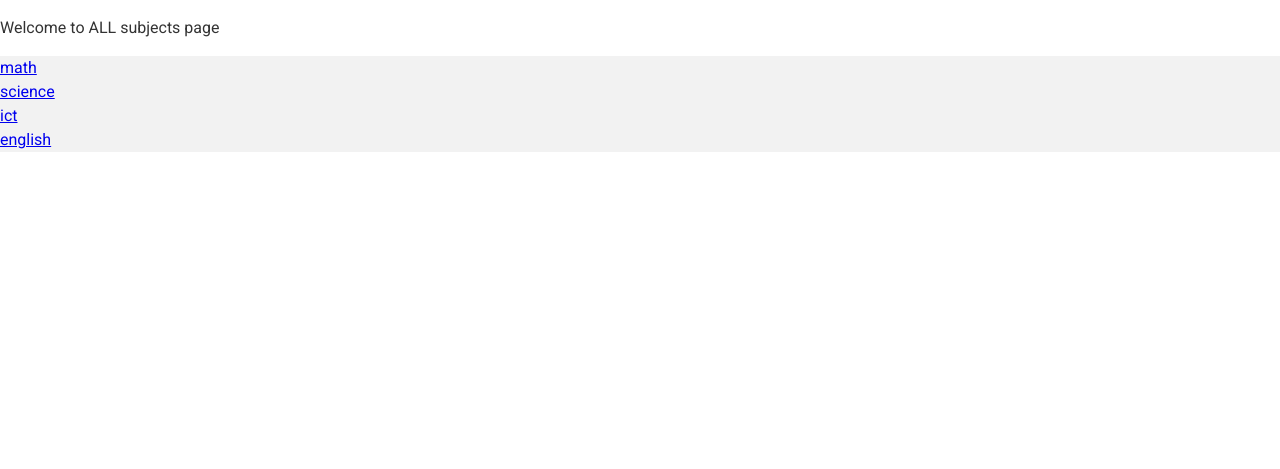
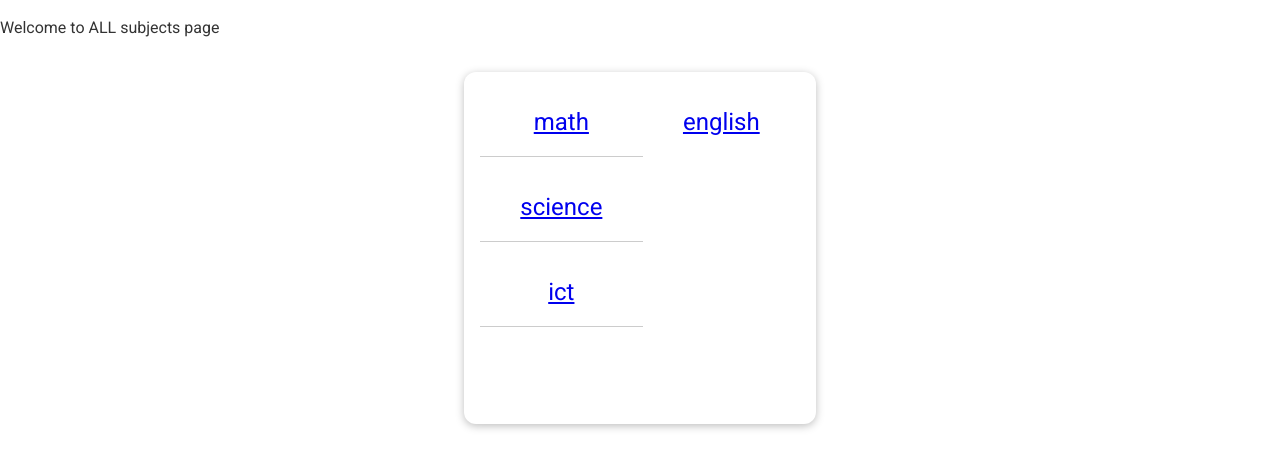
Before and after one commit to Darsware/DarsWareLMS, a Django app: page /subjects/ in a window 1280 px wide. Shown: the part 24-493 px from the top of the page. Run offline with Django 5.2, Linux system fonts and the light colour scheme.

Commit message:
Added styles of ul and li in subjects.css to style the list of subjects

```diff
--- a/darsware_lms/subjects/static/subjects/subjects.css
+++ b/darsware_lms/subjects/static/subjects/subjects.css
@@ -1,7 +1,25 @@
 ul {
     list-style-type: none;
-    margin: 0;
-    padding: 0;
-    overflow: hidden;
-    background-color: #f2f2f2;
+    margin: 2rem auto;
+    width: 90%;
+    max-width: 20rem;
+    box-shadow: 0 2px 8px rgba(0, 0, 0, 0.26);
+    padding: 1rem;
+    border-radius: 12px;
+    display: flex;
+    flex-direction: column;
+    flex-wrap: wrap;
+    height: 20rem;
 }
+
+li {
+    margin: 1rem 0;
+    text-align: center;
+    font-size: 1.5rem;
+    border-bottom: 1px solid #ccc;
+    padding-bottom: 1rem;
+}
+
+li:last-of-type {
+    border-bottom: none;
+}
```
